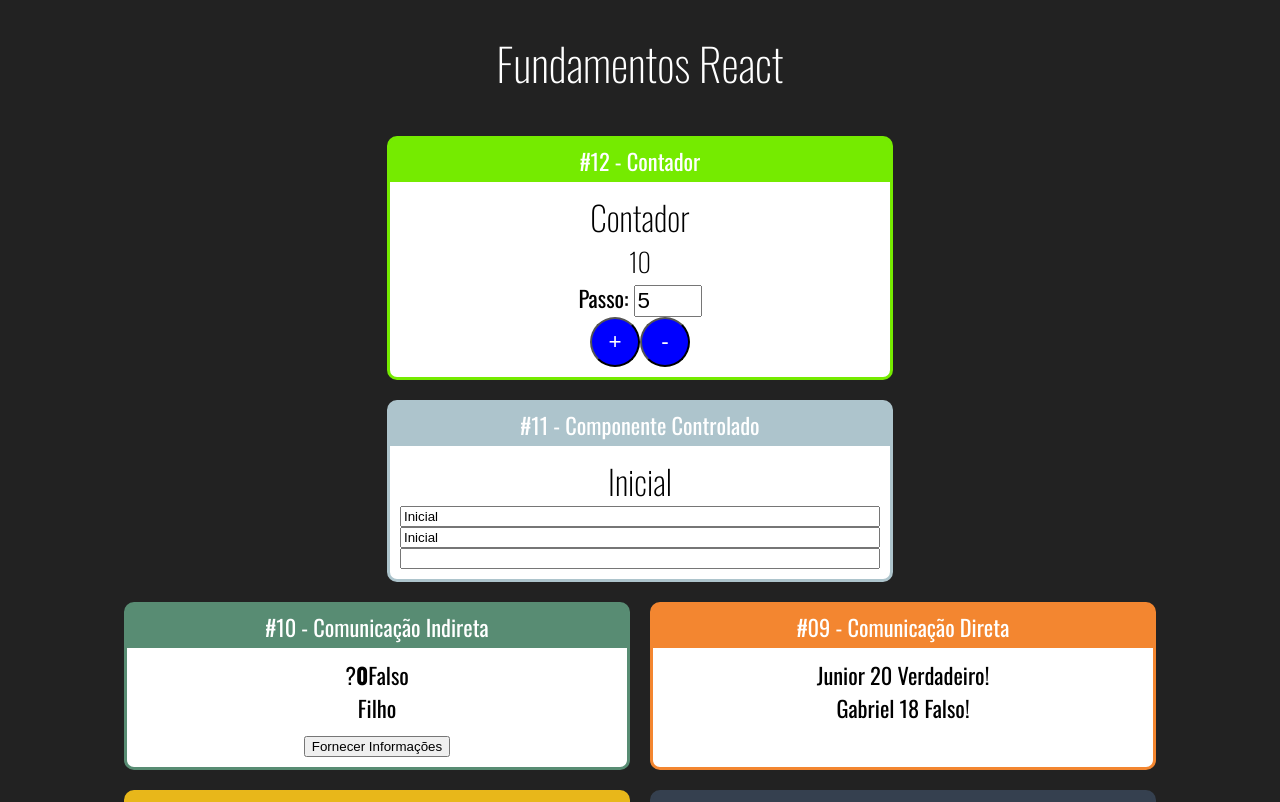
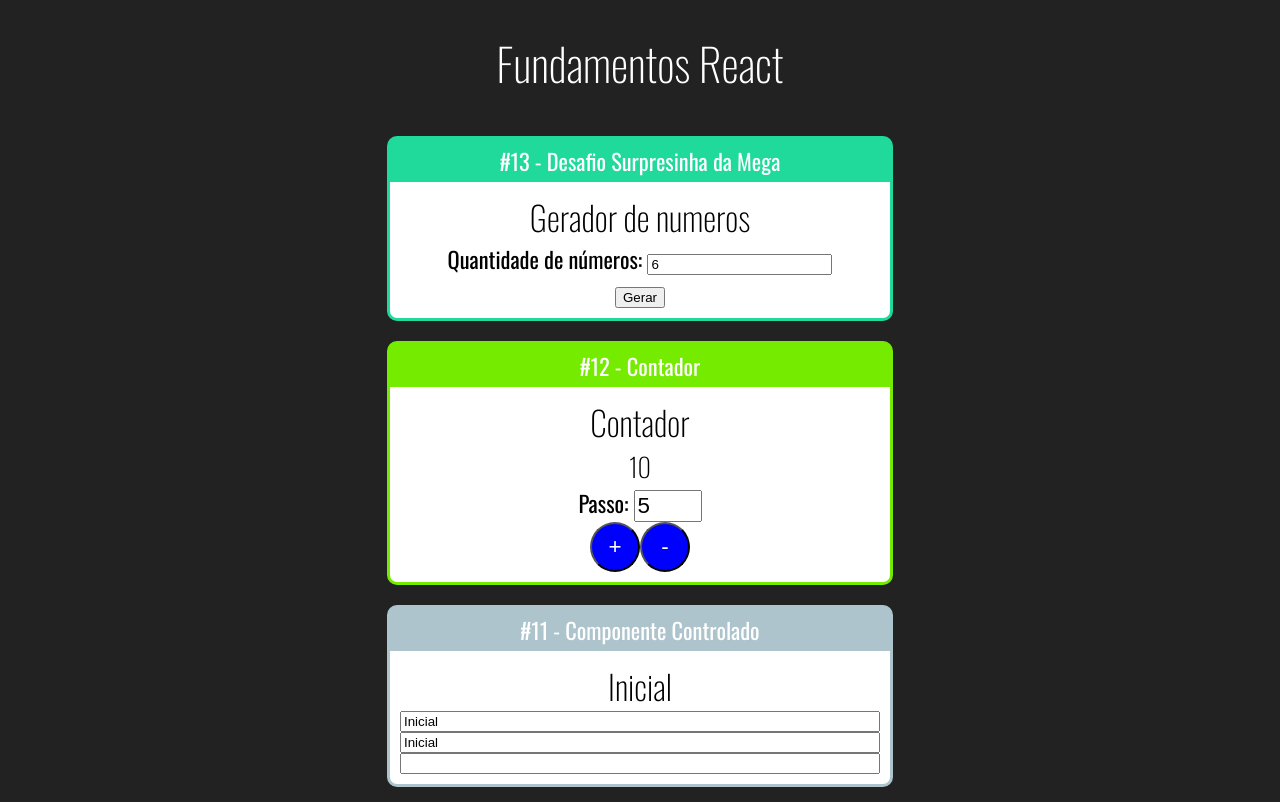
Before and after one commit to dgodiegocarvalho/ReactCourse, a React (Create React App) app in the folder fundamentos-react/: page / in a window 1280 px wide. Shown: the top 802 px of the page. Built offline with nearby package versions, Linux system fonts and the light colour scheme.

Commit message:
desafio surpresinha mega

```diff
--- a/fundamentos-react/src/App.jsx
+++ b/fundamentos-react/src/App.jsx
@@ -17,6 +17,7 @@
 import IndiretaPai from './components/comunicacao/IndiretaPai.jsx'
 import Input from './components/formulario/Input.jsx'
 import Contador from "./components/contador/Contador";
+import Mega from "./components/mega/Mega";
 
 export default () => (
     <div className="App">
@@ -26,13 +27,13 @@
         Desafio surpresinha mega sena
         gerarNumeros(qtde) { [1, ... , qtde] } de 1 ateh 60
         input pra pedir a qtde de numeros e um botao pra iniciar o processo
-        componente Mega dentro da pasta mega
+        componente Mega dentro da pasta mega */}
 
         <div className="Cards">
-            <Card titulo="#12 - Contador" color="#75EB00">
-                <Contador numeroInicial={10}></Contador>
+            <Card titulo="#13 - Desafio Surpresinha da Mega" color="#1FDA9A">
+                <Mega qtde={6}></Mega>
             </Card>
-        </div> */}
+        </div>
 
         <div className="Cards">
             <Card titulo="#12 - Contador" color="#75EB00">
--- /dev/null
+++ b/fundamentos-react/src/components/mega/Botao.jsx
@@ -0,0 +1,9 @@
+import React from 'react'
+
+export default props => {
+    return(
+        <div>
+            <button onClick={props.setNumeros}>Gerar</button>
+        </div>
+    )
+}
--- /dev/null
+++ b/fundamentos-react/src/components/mega/Display.jsx
@@ -0,0 +1,7 @@
+import React from 'react'
+
+export default props => {
+    return(
+        <h3>{props.numeros.join(" ")}</h3>
+    )
+}
--- /dev/null
+++ b/fundamentos-react/src/components/mega/Form.jsx
@@ -0,0 +1,15 @@
+import React from 'react'
+
+export default props => {
+    return(
+        <div>
+            <label htmlFor="qtdeinput">Quantidade de números: </label>
+                <input
+                    id="qtdeinput"
+                    type="number"
+                    value={props.qtde}
+                    onChange={e => props.setQtde(+e.target.value)}  />
+        </div>
+
+    )
+}
--- /dev/null
+++ b/fundamentos-react/src/components/mega/Mega.jsx
@@ -0,0 +1,63 @@
+import React, { Component } from 'react'
+import Display from './Display'
+import Form from './Form'
+import Botao from './Botao'
+
+class Mega extends Component{
+    state = {
+        numeros: this.props.numeros || [],
+        qtde: this.props.qtde || 6
+    }
+
+    gerarNumeros(){
+        let numeros = []
+        let min = 1
+        let max = 60
+        let i = 0
+
+        do {
+            let sorteado = parseInt(Math.random() * (max - min)) + min;
+
+            if(i > 0){
+                let repetido = numeros.includes(sorteado)
+                while(repetido){
+                    console.log(repetido, sorteado)
+                    sorteado = parseInt(Math.random() * (max - min)) + min;
+                    repetido = numeros.includes(sorteado)
+                }
+                numeros[i] = sorteado
+            }else{
+                numeros[i] = sorteado
+            }
+            i++
+        }while(i < this.state.qtde)
+
+        return numeros
+    }
+
+    setNumeros = () => {
+        let novonumeros = this.gerarNumeros()
+        this.setState({
+            numeros: novonumeros
+        })
+    }
+
+    setQtde = (novoqtde) => {
+        this.setState({
+            qtde: novoqtde
+        })
+    }
+
+    render() {
+        return (
+            <div>
+                <h2>Gerador de numeros</h2>
+                <Display numeros={this.state.numeros}/>
+                <Form qtde={this.state.qtde} setQtde={this.setQtde} />
+                <Botao setNumeros={this.setNumeros}/>
+            </div>
+        )
+    }
+}
+
+export default Mega
```
Also changed, not shown: fundamentos-react/src/components/mega/Mega.js (deleted, +0 -39 lines).
